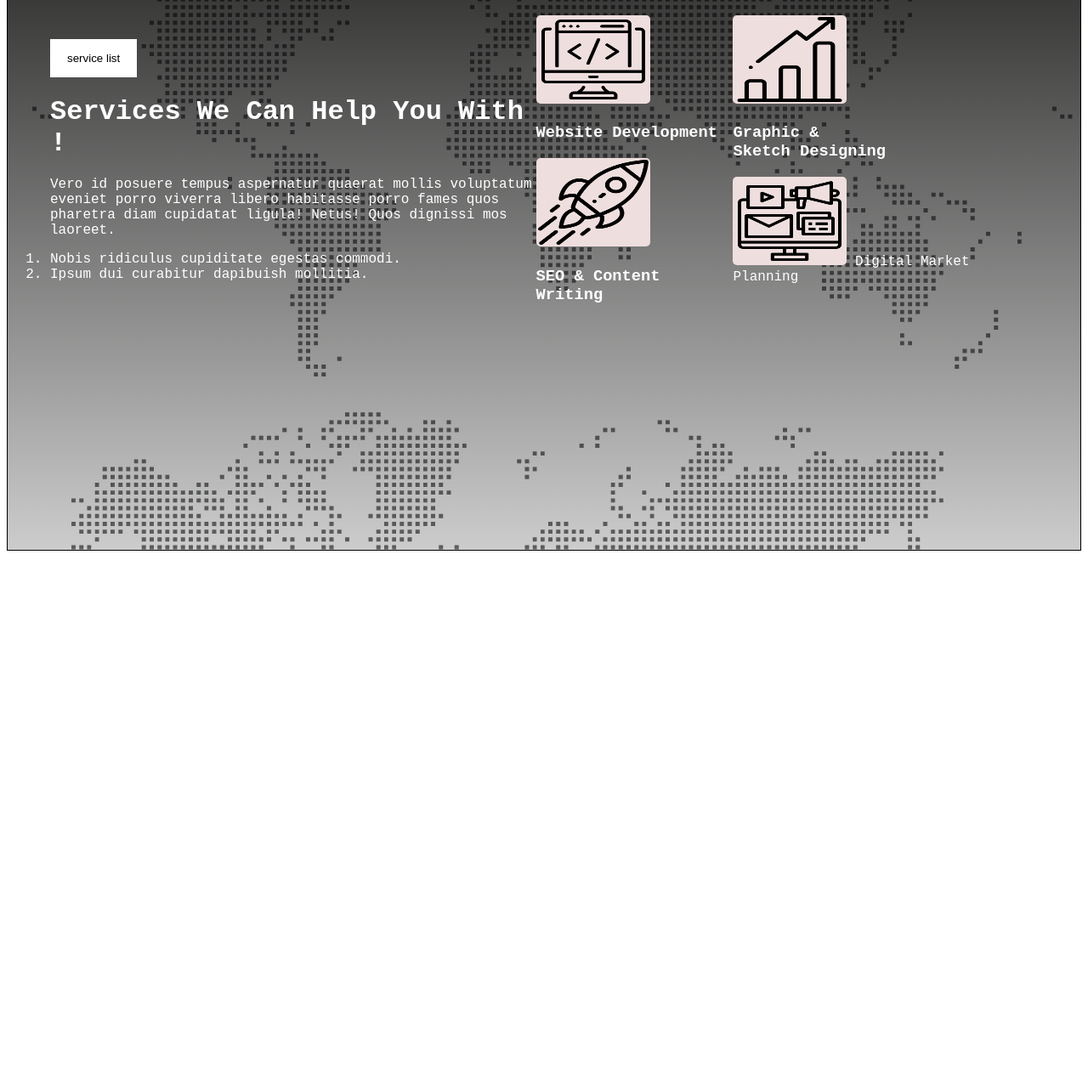
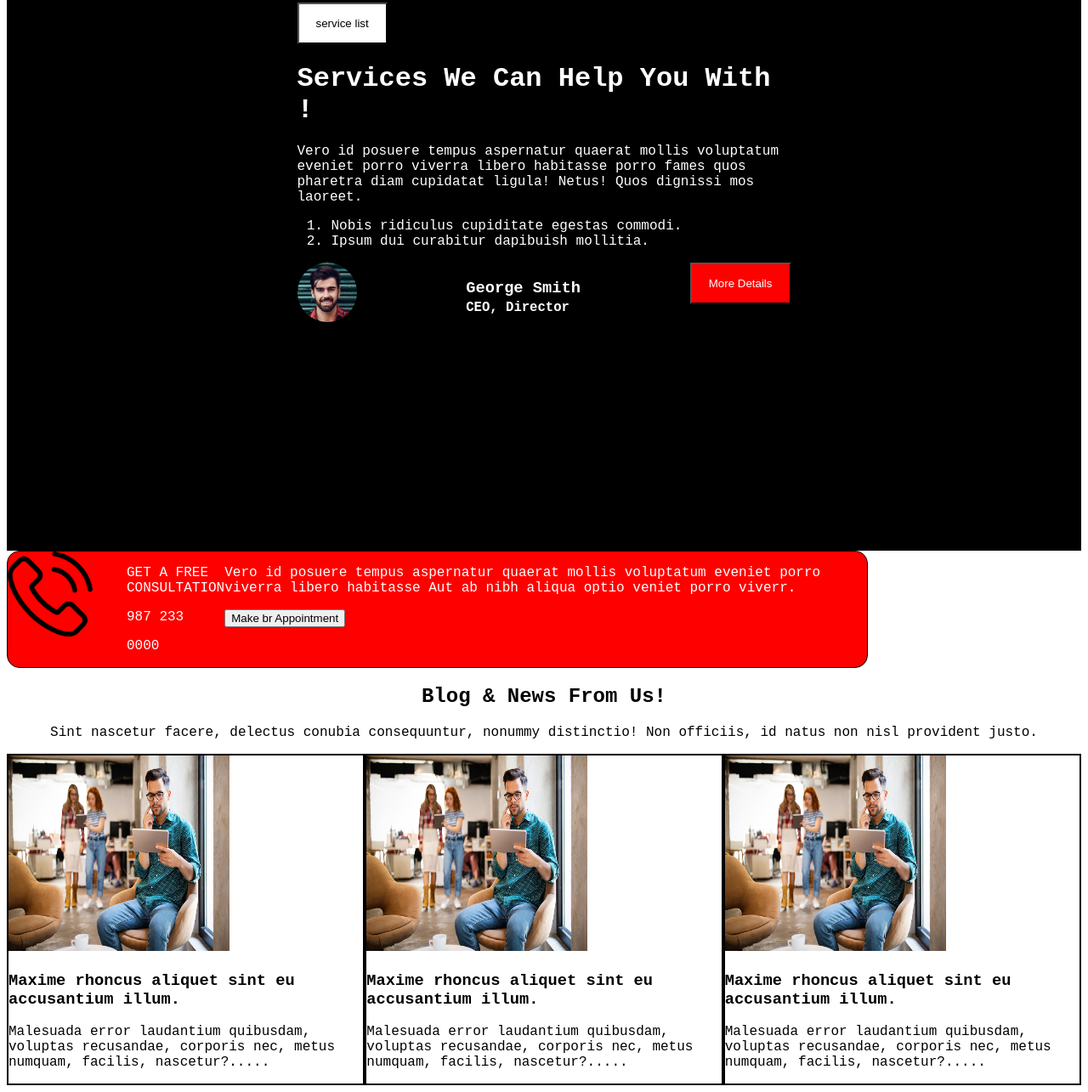
Before and after one commit to bnafak/digital-product, a plain HTML site: page index.html in a window 1280 px wide. Shown: the part 1175-2460 px from the top of the page at 85% size. Before the commit the page ends 1831 px from the top, so only its background shows below. Drawn offline with Linux system fonts and the light colour scheme.

Commit message:
author added

```diff
--- a/index.html
+++ b/index.html
@@ -29,11 +29,11 @@
                 </ul>
             </div>
 
-
             <div class="banner-container">
                 <div class="banner-info">
                     <h1> <span class="dgtl">Digital</span> Agency You <br> Can Rely Upon !</h1>
-                    <p>Hymenaeos! Omnis arcu vitae? Phasellus irure cupidatat incidunt, semper metus, nibh adipisci
+                    <p class="digital-info">Hymenaeos! Omnis arcu vitae? Phasellus irure cupidatat incidunt, semper
+                        metus, nibh adipisci
                         assumenda odio, quos, senectus vehicula occaecat, officiis malesuada cras.</p>
                     <button class="btn">Discover More</button>
                     <button class="btn2">Hire Us Now</button>
@@ -42,12 +42,10 @@
             </div>
 
         </nav>
-
-
     </header>
 
     <main>
-        <div class=" service-container">
+        <div class="service-container">
 
             <div class="service-left-side">
                 <button class="btn3">service list</button>
@@ -59,10 +57,24 @@
                     <li>Nobis ridiculus cupiditate egestas commodi.</li>
                     <li>Ipsum dui curabitur dapibuish mollitia.</li>
                 </ol>
+                <!-- Author Section -->
+                <div class="author">
+                    <div>
+                        <img class="author-pic" src="asset/image/author.jpg" alt="">
+                    </div>
+
+                    <div><h3>George Smith <br> <small>CEO, Director</small></h3></div>
+
+                    <div>
+                        <button class="btn">More Details</button>
+                    </div>
+                </div>
+
             </div>
 
 
-                        <div class="service-right-side">
+
+            <!-- <div class="service-right-side">
                 <div class="all-box">
                     <div class="box">
                         <img class="icon" src="asset/icons/coding.png" alt="">
@@ -73,18 +85,74 @@
                     </div>
 
                     <div class="box">
-                                    <img class="icon" src="asset/icons/bar-chart.png" alt="">
-                                    <h3>Graphic & <br> Sketch Designing
-                                    </h3>
+                        <img class="icon" src="asset/icons/coding.png" alt="">
+                        <h3>Website Development</h3>
 
-                                    <img class="icon" src="asset/icons/digital-marketing.png" alt="">
-                                    Digital Market Planning</h3>
+                        <img class="icon" src="asset/icons/startup.png" alt="">
+                        <h3>SEO & Content Writing</h3>
+                    </div>
+                </div>
+            </div> -->
 
         </div>
 
         </div>
 
+        <section>
+            <div class="appointment-container">
+                <div class="phn-contact">
+
+                    <div class="phon-set">
+                        <img class="phn-icon" src="asset/icons/phone-call.png" alt="">
                     </div>
+
+                    <div class="phn-nbr">
+                        <p>GET A FREE CONSULTATION</p>
+                        <p>987 233</p>
+                        <p>0000</p>
+                    </div>
+                </div>
+
+                <div class="appnt-info">
+                    <p>Vero id posuere tempus aspernatur quaerat mollis voluptatum eveniet porro
+                        viverra libero habitasse Aut ab nibh aliqua optio veniet porro viverr.</p>
+                    <button>Make br Appointment</button>
+                </div>
+            </div>
+        </section>
+        <section>
+            <div class="blog-news">
+                <h1>Blog & News From Us!</h1>
+                <p>Sint nascetur facere, delectus conubia consequuntur, nonummy distinctio! Non officiis, id natus non nisl provident justo.</p>
+            </div>
+            <div class="department">
+
+                <div class="office-staff">
+                    <img class="staff-into-room" src="asset/image/blog-1.jpg" alt="">
+                    <h3>Maxime rhoncus aliquet sint eu accusantium illum.</h3>
+                    <p>Malesuada error laudantium quibusdam, voluptas recusandae, corporis nec, metus numquam, facilis, nascetur?.....</p>
+                </div>
+
+                <div class="office-staff">
+                    <img class="staff-into-room" src="asset/image/blog-1.jpg" alt="">
+                    <h3>Maxime rhoncus aliquet sint eu accusantium illum.</h3>
+                    <p>Malesuada error laudantium quibusdam, voluptas recusandae, corporis nec, metus numquam, facilis, nascetur?.....</p>
+                </div>
+
+                <div class="office-staff">
+                    <img class="staff-into-room" src="asset/image/blog-1.jpg" alt="">
+                    <h3>Maxime rhoncus aliquet sint eu accusantium illum.</h3>
+                    <p>Malesuada error laudantium quibusdam, voluptas recusandae, corporis nec, metus numquam, facilis, nascetur?.....</p>
+                </div>
+
+            </div>
+
+        </section>
+
+        <section>
+
+        </section>
+
     </main>
 </body>
 
--- a/style.css
+++ b/style.css
@@ -1,46 +1,44 @@
-body{
-    font-family: 'Courier New', Courier, monospace;
+body {
+  font-family: "Courier New", Courier, monospace;
 }
-*{
-    border: 0;
-    padding:0;
-}
-.digital{
+
+.digital {
   color: aqua;
 }
 
 .menu-container {
-    background-color:rgb(187, 186, 186);
+  background-color: rgb(187, 186, 186);
   display: flex;
   justify-content: space-around;
   text-align: center;
-    padding:5px;
+  padding: 5px;
   align-items: center;
   font-size: 20px;
 }
-  .menu-container > ul > li { display: flex;
+.menu-container > ul > li {
+  display: flex;
   margin-right: 30px;
 }
 
 .menu-container > ul {
   display: flex;
 }
-.dgtl{
-    color:red;
+.dgtl {
+  color: red;
 }
-.digital-info{
+.digital-info {
   width: 50%;
   margin: 0px, 20px, opx 0px;
 }
-.banner-info{
+.banner-info {
   color: white;
   width: 40%;
 }
-.banner-container{
+.banner-container {
   height: 100vh;
-    background-image:url("asset/image/background.jpg"),
-    linear-gradient(rgba(0, 0, 0, .1), rgba(0, 0, 0, 4));
-    background-blend-mode:overlay;
+  background-image: url("asset/image/background.jpg"),
+    linear-gradient(rgba(0, 0, 0, 0.1), rgba(0, 0, 0, 4));
+  background-blend-mode: overlay;
   background-position: center;
   background-repeat: no-repeat;
   background-size: cover;
@@ -49,50 +47,112 @@ body{
   align-items: center;
   justify-content: space-around;
 }
-.btn{
+.btn {
   background-color: red;
   padding: 15px 20px;
   color: white;
 }
-.btn2{
+.btn2 {
   background-color: rgb(241, 233, 233);
   padding: 15px 20px;
-    color:black;
-
+  color: black;
 }
 
-.service-container{
+.service-container {
   height: 100vh;
   background-image: url("asset/image/footer-bg.png"),
-    linear-gradient(rgba(1, 1, 0, 4), rgba(1, 1, 1, .2));
-    background-blend-mode:overlay;
+    linear-gradient(rgba(0, 0, 0, 2), rgba(0, 0, 0, 4));
+  background-blend-mode: overlay;
   display: flex;
   justify-content: space-around;
   align-items: center;
   color: white;
-    padding: 50px;;
+  padding: 50px;
   border: 1px solid black;
 }
-.service-left-side{
+.service-left-side {
   width: 50%;
 }
-.service-right-side{
-    justify-content:space-between;
+.service-right-side {
+  justify-content: space-between;
 }
-.btn3{
-    background-color:white;
+.btn3 {
+  background-color: white;
   color: black;
-    padding:15px 20px;
+  padding: 15px 20px;
 }
-.icon{
-    width: 130px;
+
+/* Icon section  */
+.icon {
+  width: 70px;
+  background-color: rgb(239, 222, 222);
+  color: black;
+  text-align: center;
+}
+
+.author {
+  display: flex;
+  justify-content: space-between;
+}
+.author-pic{
+    width: 70px;
+    height: 70px;
+    border-radius: 35px;
+}
+
+.all-box {
+  display: flex;
+}
+.box {
+  width: 150px;
   height: 100px;
-    padding: 2px;
-    background-color: rgb(239, 222, 222);
-    color:black;
+  padding: 50px;
   text-align: center;
+  background-color: white;
+  color: black;
   border-radius: 5px;
 }
-.all-box{display: flex;
 
+/* Appointment Section  */
+.appointment-container {
+  width: 80%;
+  display: flex;
+  justify-content: space-between;
+  border-radius: 15px;
+  border: 1px solid black;
+  background-color: red;
+  color: white;
+  margin-top: -50;
 }
+.phn-contact {
+  display: flex;
+  gap: 40px;
+}
+.phon-set {
+  width: 100px;
+  height: 100px;
+  color: white;
+}
+.phn-icon {
+  width: 100px;
+  height: 100px;
+}
+
+/* News and blog section  */
+.blog-news {
+  text-align: center;
+}
+.staff-into-room {
+  width: 260px;
+  height: 230px;
+}
+.department {
+  display: flex;
+  justify-content: space-around;
+}
+.office-staff {
+  /* width: 240;
+    height:500px; */
+  border: 2px solid black;
+  gap: 50px;
+}
```
Lines whose indentation alone changed are shown as unchanged.
